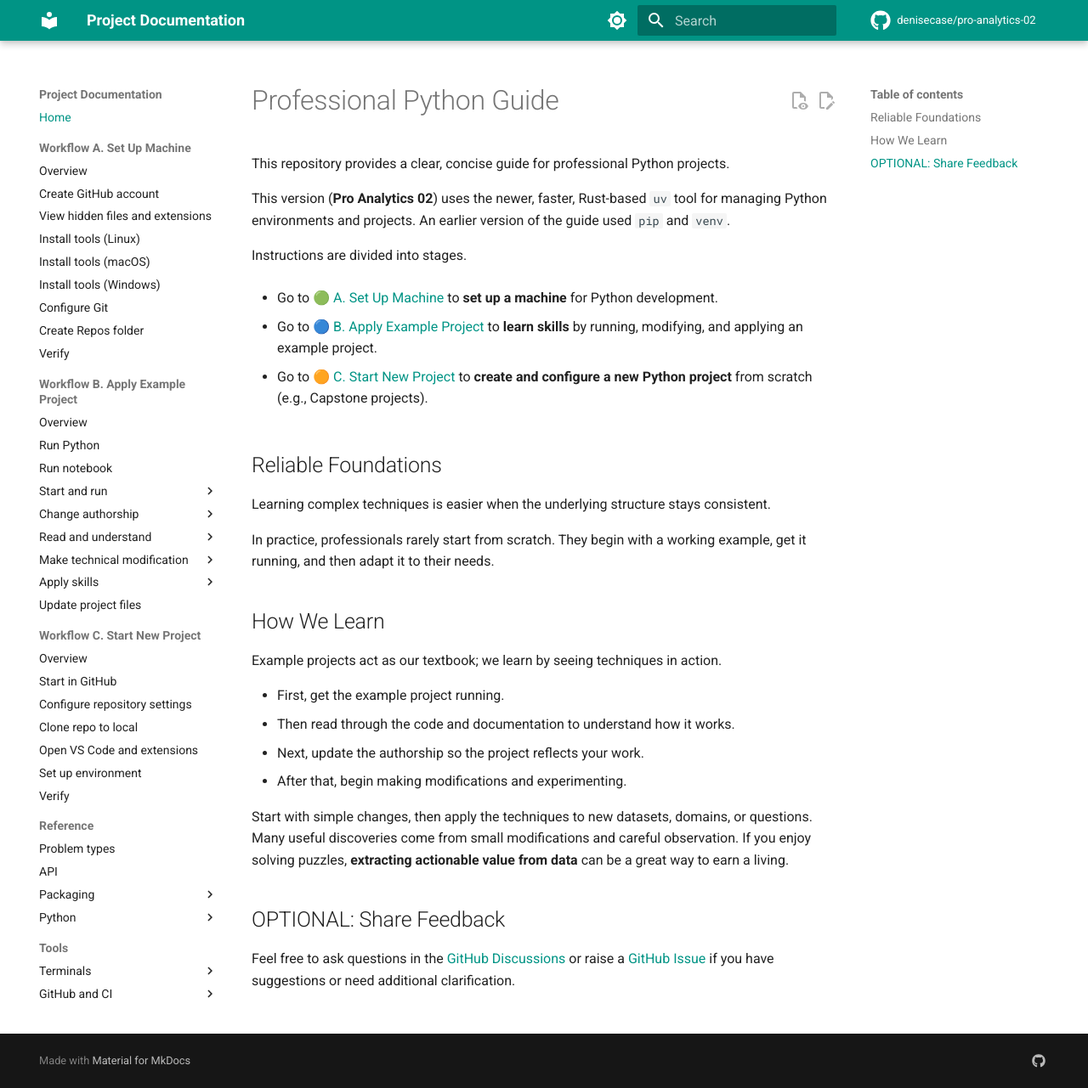
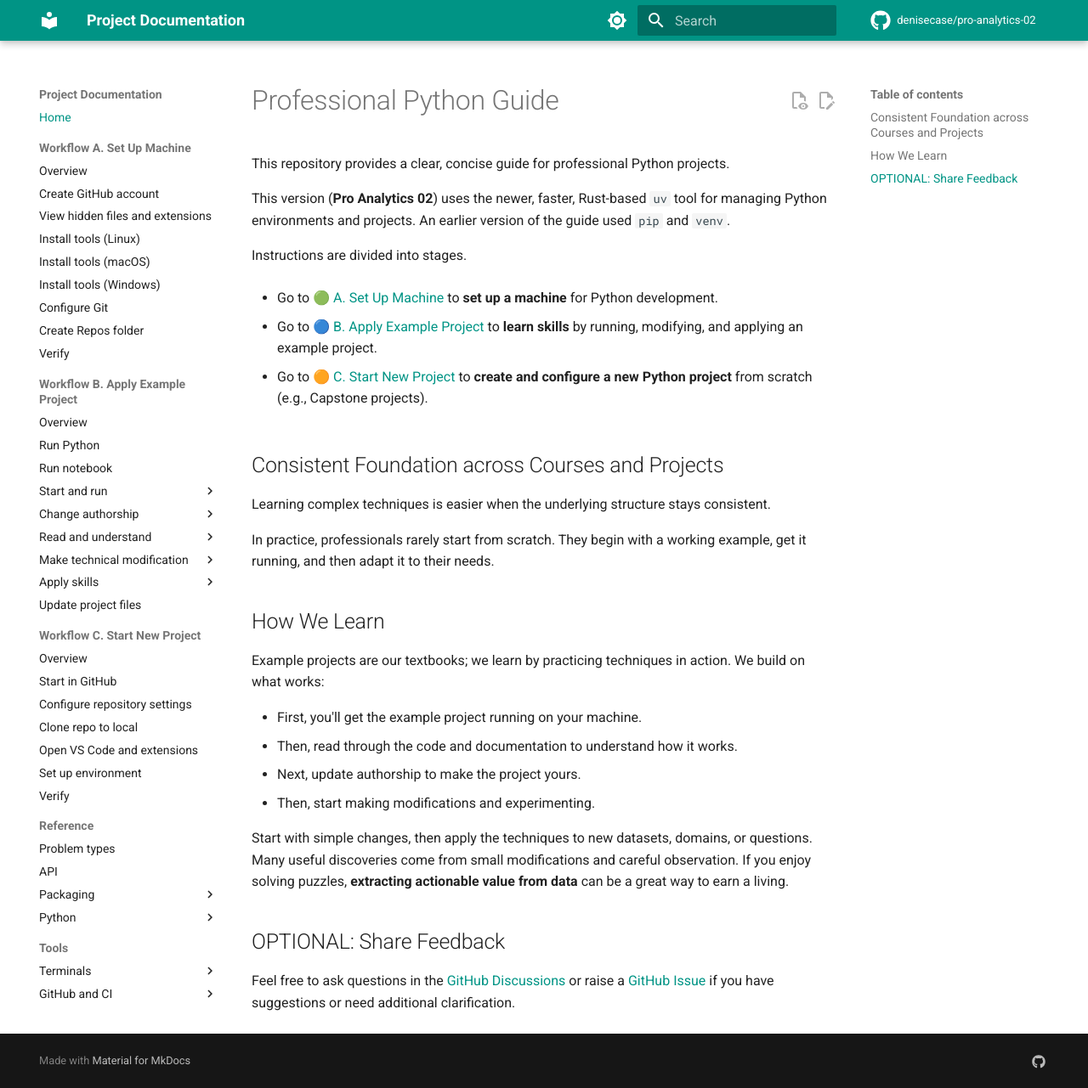
Before and after one commit to denisecase/pro-analytics-02, an MkDocs documentation site: the page built from docs/index.md, in a window 1280 px wide and 1281 px high. Shown: the whole window at 85% size. Built offline with MkDocs 1.6.1 and Material for MkDocs 9.7.7, drawn with Linux system fonts in a browser that asks for light colours; comment, search, counter and statistics services are not loaded.

Commit message:
home page

```diff
--- a/docs/index.md
+++ b/docs/index.md
@@ -13,7 +13,7 @@ Instructions are divided into stages.
 
 - Go to 🟠 [C. Start New Project](workflow-c-start-new-project/index.md) to **create and configure a new Python project** from scratch (e.g., Capstone projects).
 
-## Reliable Foundations
+## Consistent Foundation across Courses and Projects
 
 Learning complex techniques is easier when the underlying structure stays consistent.
 
@@ -22,12 +22,13 @@ They begin with a working example, get it running, and then adapt it to their ne
 
 ## How We Learn
 
-Example projects act as our textbook; we learn by seeing techniques in action.
+Example projects are our textbooks; we learn by practicing techniques in action.
+We build on what works:
 
-- First, get the example project running.
-- Then read through the code and documentation to understand how it works.
-- Next, update the authorship so the project reflects your work.
-- After that, begin making modifications and experimenting.
+- First, you'll get the example project running on your machine.
+- Then, read through the code and documentation to understand how it works.
+- Next, update authorship to make the project yours.
+- Then, start making modifications and experimenting.
 
 Start with simple changes, then apply the techniques to new datasets, domains, or questions.
 Many useful discoveries come from small modifications and careful observation.
```
